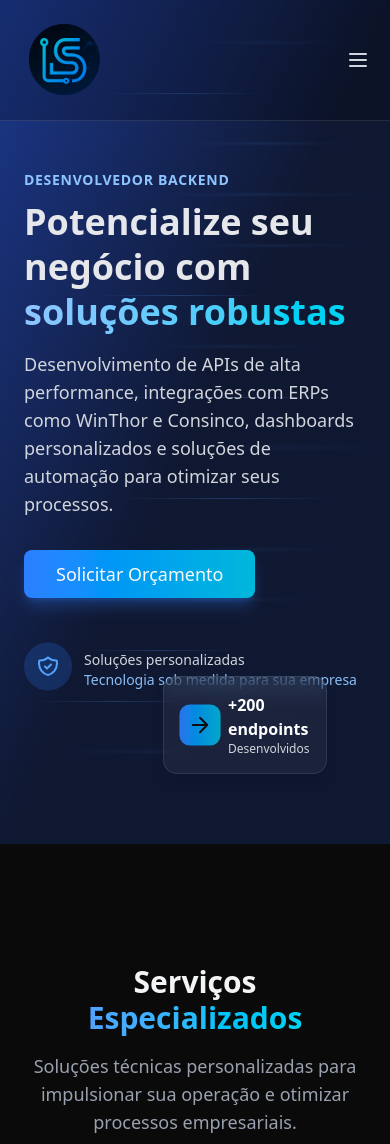
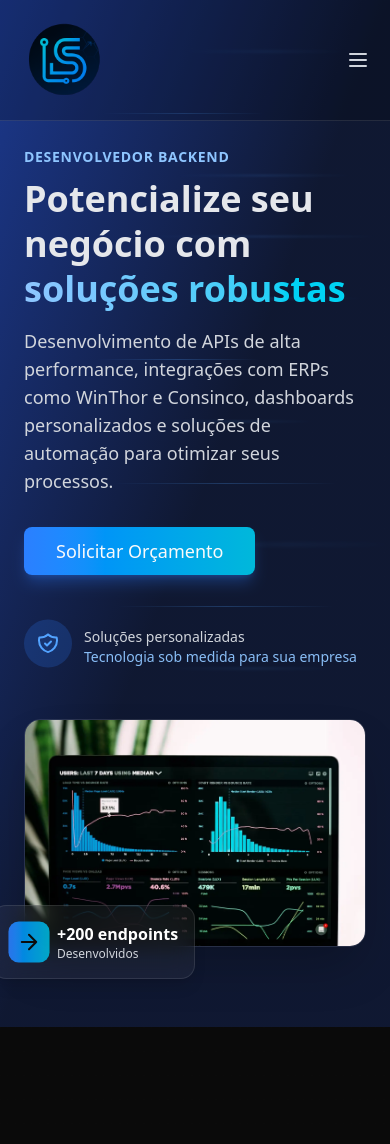
Before and after one commit to Levixs/ls-tecnologia-v2, a Next.js app: page / in a window 390 px wide. Shown: the top 1144 px of the page. Built offline with nearby package versions, Linux system fonts and the light colour scheme.

Commit message:
feat: ajustar layout e responsividade do componente Hero

```diff
--- a/components/Hero.tsx
+++ b/components/Hero.tsx
@@ -224,7 +224,7 @@ export default function Hero() {
                     </div>
 
                     <motion.div
-                        className="lg:w-1/2 relative"
+                        className="lg:w-1/2 w-full relative"
                         variants={itemVariants}
                         transition={{ delay: 1.2 }}
                         whileHover={{
@@ -232,11 +232,7 @@ export default function Hero() {
                             transition: { duration: 0.5 }
                         }}
                     >
-                        <div className="relative">
-                            <motion.div
-                                animate={floatingAnimation}
-                                className="w-full max-w-lg mx-auto"
-                            >
+                        <div className="relative w-full max-w-lg mx-auto md:max-w-lg sm:max-w-full sm:px-2">
                             <div className="relative w-full aspect-[3/2] safari-aspect-fallback">
                                 <Image
                                     src="/HeroImg.webp"
@@ -245,11 +241,9 @@ export default function Hero() {
                                     fill
                                     quality={90}
                                     priority
-                                        unoptimized
                                 />
                             </div>
-                            </motion.div>
-
+                        </div>
                         <motion.div
                             className="absolute -bottom-8 -left-8 bg-white/5 backdrop-blur-md p-4 rounded-xl shadow-lg border border-white/10"
                             initial={{ scale: 0.9, opacity: 0 }}
@@ -299,7 +293,6 @@ export default function Hero() {
                                 </div>
                             </div>
                         </motion.div>
-                        </div>
                     </motion.div>
                 </motion.div>
             </div>
```
Lines whose indentation alone changed are shown as unchanged.
